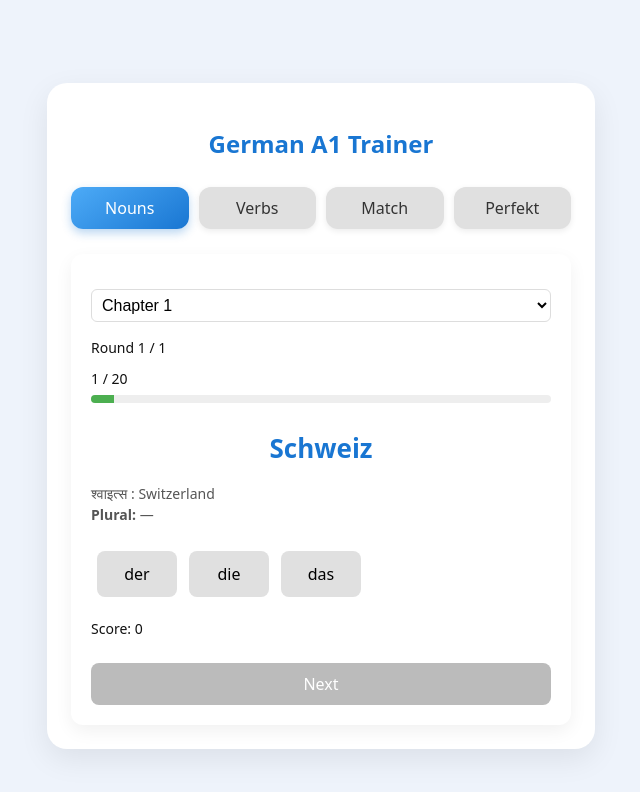
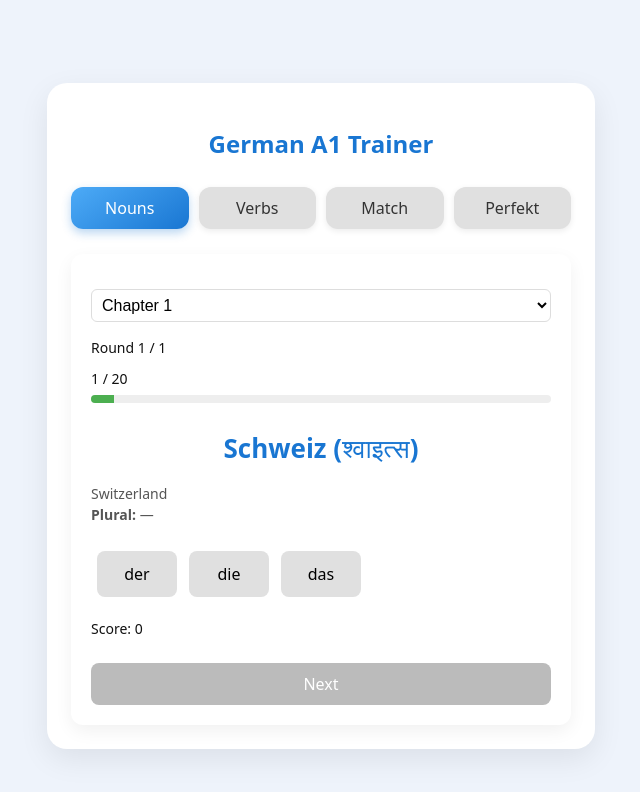
Before and after one commit to truptig010/german-a1-trainer, a React (Vite) app: page / in a window 1280 px wide. Shown: the top 792 px of the page, without its empty margins (319-959 px from the left). Built offline with nearby package versions, Linux system fonts and the light colour scheme.

Commit message:
Added pronunciation for Verbs

```diff
--- a/src/components/NounQuiz.jsx
+++ b/src/components/NounQuiz.jsx
@@ -141,12 +141,14 @@ function NounQuiz() {
     fontSize: "26px",
     fontWeight: "600",
     color: "#1976d2"
-  }}>{words[index] && formatGerman(words[index].word)}</h3>
+  }}>{words[index] && formatGerman(words[index].word)} ({words[index]?.pronunciation}) </h3>
+
+
 
 
         {words[index] && (
           <div style={{ marginBottom: "20px", fontSize: "14px", color: "#555" }}>
-            <div><strong> {words[index]?.pronunciation}</strong>  : {words[index].english}</div>
+            <div>{words[index].english}</div>
 
             <div>
               <strong>Plural:</strong> {formatGerman(words[index].plural)}
--- a/src/components/VerbMatchQuiz.jsx
+++ b/src/components/VerbMatchQuiz.jsx
@@ -94,7 +94,7 @@ export default function VerbMatchQuiz() {
                 cursor: "pointer"
               }}
             >
-              {v.infinitive}
+              {v.infinitive} ({v.pronunciation})
             </button>
           );
         })}
@@ -126,7 +126,7 @@ export default function VerbMatchQuiz() {
                 cursor: "pointer"
               }}
             >
-              {eng}
+              {eng} {}
             </button>
           );
         })}
```
